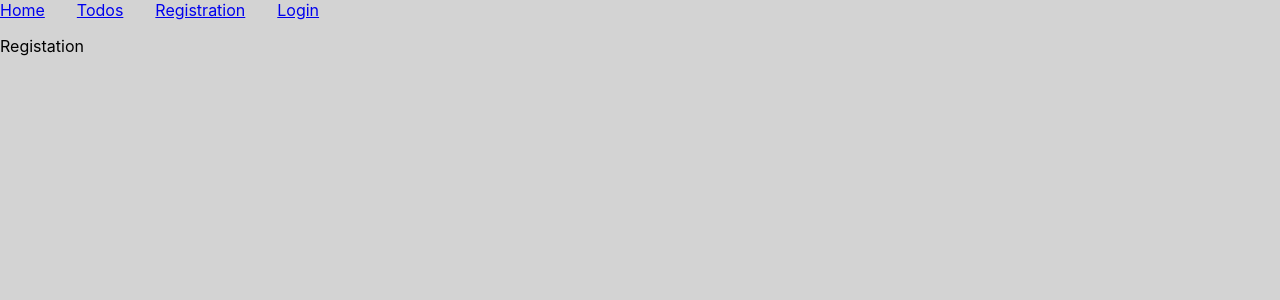
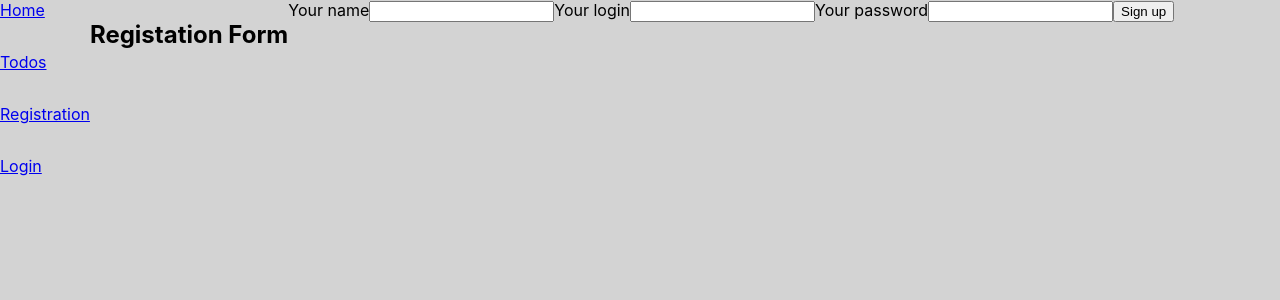
Before and after one commit to aleksei-v/todo-application, a React (Create React App) app: page /todo-application/register in a window 1280 px wide. Shown: the top 300 px of the page. Built offline with nearby package versions, Linux system fonts and the light colour scheme.

Commit message:
add app bar

```diff
--- a/src/App.jsx
+++ b/src/App.jsx
@@ -4,7 +4,8 @@ import { Route, Routes, Navigate } from 'react-router-dom'
 import { CreateTodoPage } from 'pages/CreateTodo';
 import { TodosPage } from 'pages/TodosPage/TodosPage';
 import LoginPage from 'pages/LoginPage/LoginPage';
-import { Layout } from 'components/Layout/Layout';
+import RegistationPage from 'pages/RegistrationPage/RegistrationPage';
+import { Layout } from 'components/AppBar/Layout/Layout';
 
 const App = () => {
 
@@ -15,7 +16,7 @@ const App = () => {
         <Route>
           <Route index element={<Navigate to="home" />} />
           <Route path='home' element={<h1>Hello World</h1>} />
-          <Route path='/register' element={<p>Registation</p>} />
+          <Route path='/register' element={<RegistationPage/>} />
           <Route path="/login" element={<LoginPage />} />
          </Route>
 
--- /dev/null
+++ b/src/components/AppBar/AuthNav.jsx
@@ -0,0 +1,12 @@
+import { NavLink } from "react-router-dom"
+
+
+export const AuthNav = () => {
+
+    return (
+        <>
+            <NavLink to='register'>Registration</NavLink>
+            <NavLink to='login'>Login</NavLink>
+        </>
+    );
+};
--- /dev/null
+++ b/src/components/AppBar/Layout/Layout.jsx
@@ -0,0 +1,27 @@
+import { Box } from "components/Box";
+import { useAuth } from "hooks/useAuth";
+import { Outlet } from "react-router-dom";
+import { UserMenu } from "../UserMenu";
+import { AuthNav } from "../AuthNav";
+import { UserInfo } from "../UserInfo";
+
+
+export const Layout = () => {
+    const { isLoggedIn } = useAuth();
+
+    return (
+        <Box display="flex">
+            <header>
+                <Box as='nav' display='flex' gridGap={5} flexDirection="column">
+                    <UserMenu />
+
+                    {isLoggedIn
+                        ? <UserInfo />
+                        : <AuthNav/>
+                    }
+                </Box>
+            </header>
+            <Outlet/>
+        </Box>
+    )
+}
--- /dev/null
+++ b/src/components/AppBar/UserInfo.jsx
@@ -0,0 +1,24 @@
+import { useAuth } from "hooks/useAuth";
+import { useDispatch } from "react-redux";
+import { logOut } from "redux/auth/operations";
+
+
+
+export const UserInfo = () => {
+    const { userInfo } = useAuth()
+    const dispatch = useDispatch();
+    const handleExit = () => {
+        dispatch(logOut())
+        console.log("Successfuly exit")
+    }
+
+    return (
+        <>
+            <p>Hello, {userInfo.name}</p>
+            <p>Your login: {userInfo.email}</p>
+            <button onClick={handleExit}>
+                Log out
+            </button>
+        </>
+    );
+};
--- /dev/null
+++ b/src/components/AppBar/UserMenu.jsx
@@ -0,0 +1,13 @@
+import { NavLink } from "react-router-dom"
+
+
+export const UserMenu = () => {
+
+    return (
+        <>
+           <NavLink to='home'>Home</NavLink>
+            <NavLink to='todos'>Todos</NavLink>
+        </>
+            )
+
+}
--- a/src/components/Layout/Layout.jsx
+++ /dev/null
@@ -1,20 +0,0 @@
-import { Box } from "components/Box"
-import { NavLink, Outlet } from "react-router-dom"
-
-
-export const Layout = () => {
-
-    return (
-        <>
-            <header>
-                <Box as='nav' display='flex' gridGap={5}>
-                    <NavLink to='home'>Home</NavLink>
-                    <NavLink to='todos'>Todos</NavLink>
-                    <NavLink to='register'>Registration</NavLink>
-                    <NavLink to='login'>Login</NavLink>
-                </Box>
-            </header>
-            <Outlet/>
-        </>
-    )
-}
--- /dev/null
+++ b/src/hooks/useAuth.js
@@ -0,0 +1,24 @@
+import { useSelector } from 'react-redux';
+import {
+  selectUser,
+  selectStatusError,
+  selectStatusIsLoggedIn,
+  selectStatusIsLoading,
+  selectStatusIsRefreshing
+} from 'redux/auth/selectors';
+
+
+export const useAuth = () => {
+  const userInfo = useSelector(selectUser);
+  const isError = useSelector(selectStatusError);
+  const isLoggedIn = useSelector(selectStatusIsLoggedIn);
+  const isLoading = useSelector(selectStatusIsLoading);
+  const isRefresh = useSelector(selectStatusIsRefreshing)
+  return {
+    userInfo,
+    isError,
+    isLoggedIn,
+    isLoading,
+    isRefresh,
+  };
+};
--- /dev/null
+++ b/src/pages/RegistrationPage/RegistrationPage.jsx
@@ -0,0 +1,63 @@
+import { Formik, Form, Field, ErrorMessage } from 'formik';
+import { useDispatch } from 'react-redux';
+import { register } from 'redux/auth/operations';
+import styled from 'styled-components';
+import * as yup from 'yup';
+const ErrorText = styled.p`
+    color: red
+`;
+
+const FormError = ({ name }) => (
+    <ErrorMessage
+        name={name}
+        render={messaege => <ErrorText>{messaege}</ErrorText>}
+    />);
+
+const schema = yup.object().shape({
+    name: yup.string().required(),
+    email: yup.string().email().required(),
+    password: yup.string().min(6).max(16).required()
+})
+
+const initialValues = {
+    name: '',
+    email: '',
+    password: '',
+};
+
+const RegistationPage = () => {
+
+    const dispatch = useDispatch()
+    const handleSubmit = ({name, email,password}, {resetForm}) => {
+        dispatch(register({name, email, password}))
+        resetForm()
+    }
+    return (
+        <>
+            <h2>Registation Form</h2>
+            <Formik initialValues={initialValues} validationSchema={schema} onSubmit={handleSubmit}>
+                <Form>
+                     <label>
+                        Your name
+                        <Field type="text" name="name" />
+                        {<FormError name='name' />}
+                    </label>
+                    <label>
+                        Your login
+                        <Field type="email" name="email" />
+                        {<FormError name='email' />}
+                    </label>
+
+                    <label>
+                        Your password
+                        <Field type="password" name="password" />
+                        {<FormError name='password' />}
+                    </label>
+                    <button type="submit">Sign up</button>
+                </Form>
+            </Formik>
+        </>
+    )
+};
+
+export default RegistationPage
--- /dev/null
+++ b/src/redux/auth/selectors.js
@@ -0,0 +1,9 @@
+export const selectUser = state => state.auth.user;
+
+export const selectStatusError = state => state.auth.error;
+
+export const selectStatusIsLoggedIn = state => state.auth.isLoggedIn;
+
+export const selectStatusIsLoading = state => state.auth.isLoading;
+
+export const selectStatusIsRefreshing = state => state.auth.isRefreshing;
--- a/src/redux/auth/slice.js
+++ b/src/redux/auth/slice.js
@@ -22,7 +22,7 @@ const initialState = {
     error: null,
     isLoggedIn: false,
     isLoading: false,
-    isRefresing: false
+    isRefreshing: false
 };
 
 const authSlice = createSlice({
@@ -49,7 +49,7 @@ const authSlice = createSlice({
         [refreshCurrentUser.fulfilled](state, { payload }) {
             state.user = payload;
             state.isLoggedIn = true;
-            state.isRefresing = false;
+            state.isRefreshing = false;
         },
         [refreshCurrentUser.rejected](state) {
             state.isRefreshing = false;
```
